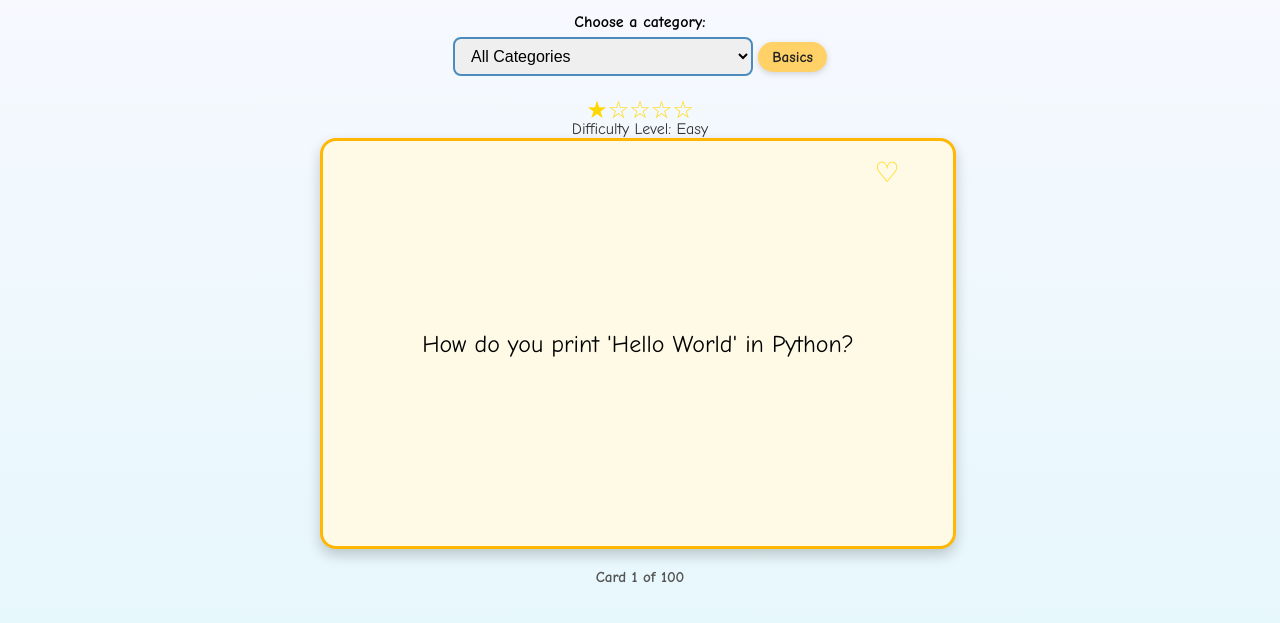
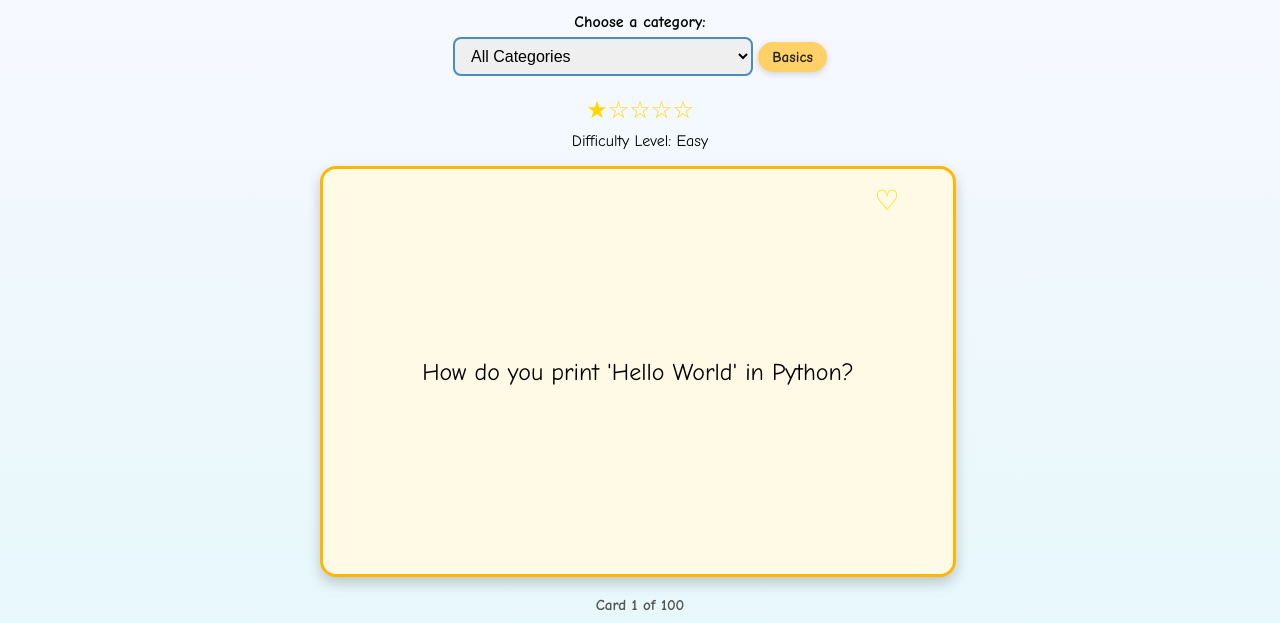
Before and after one commit to bjaspel63/pyquix, a plain HTML site: page index.html in a window 1280 px wide. Shown: the part 111-734 px from the top of the page. Drawn offline with Linux system fonts and the light colour scheme.

Commit message:
Update style.css

```diff
--- a/style.css
+++ b/style.css
@@ -270,8 +270,7 @@ button.click-animate {
 #difficulty-label {
   font-size: 1rem;
   text-align: center;
-  margin-top: -12px; /* move it closer to stars */
-  color: #333;
+  margin-bottom: 16px;
 }
 
 
```
